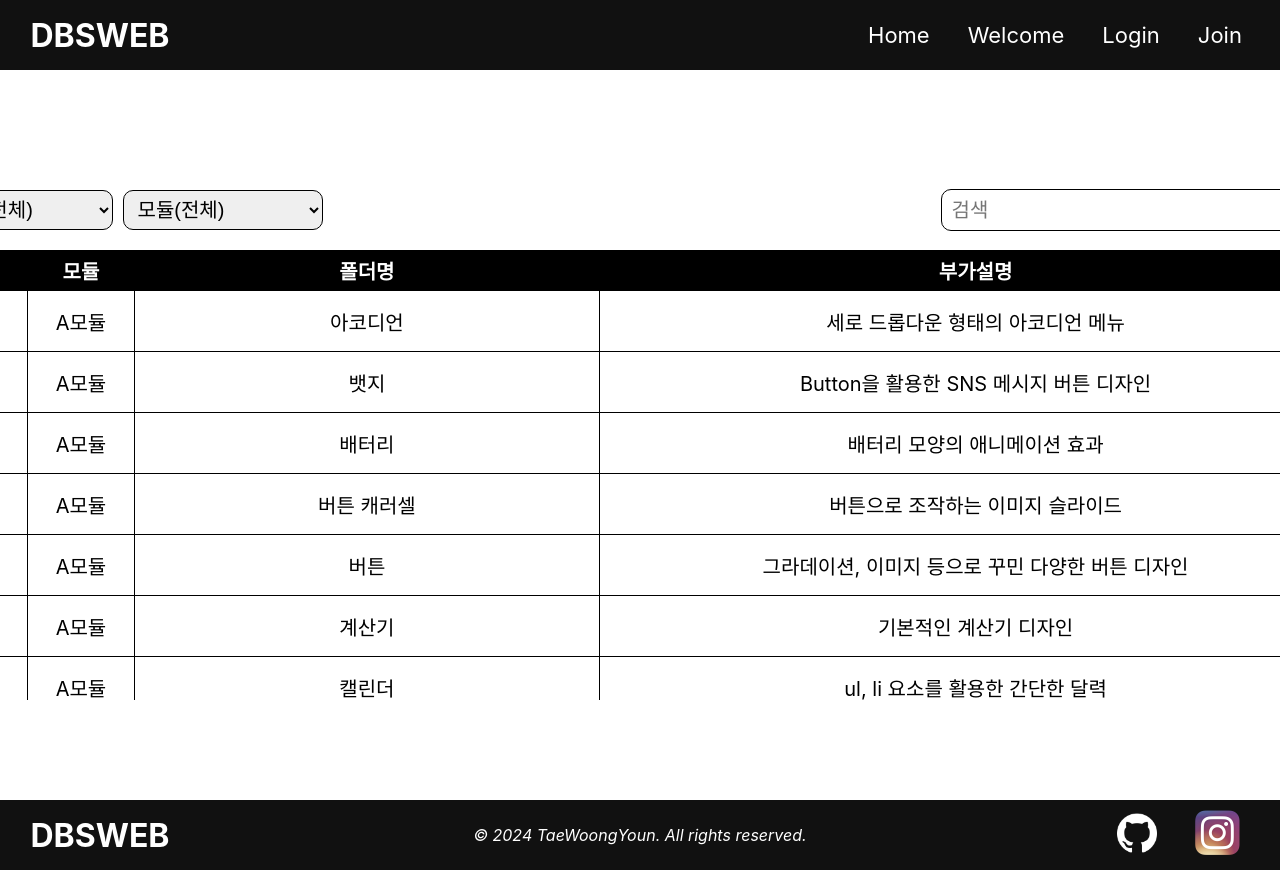
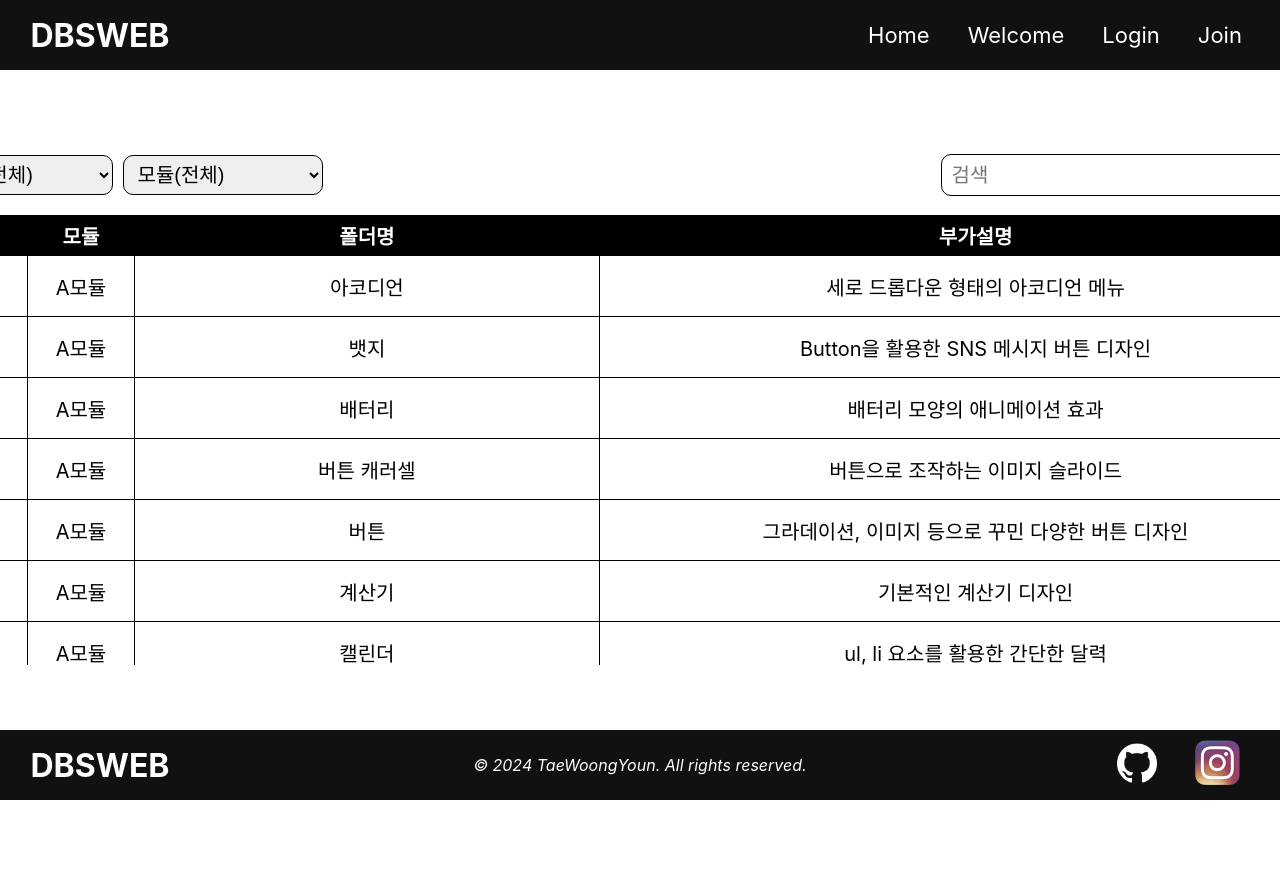
Before and after one commit to TaeWoongYoun/LMS, a React (Create React App) app: page / in a window 1280 px wide. Shown: the top 870 px of the page. After the commit the page ends 800 px from the top, so only its background shows below. Built offline with nearby package versions, Linux system fonts and the light colour scheme.

Commit message:
stye : Delete scroll

```diff
--- a/src/App.css
+++ b/src/App.css
@@ -48,7 +48,7 @@ nav ul{
 
 .content{
   width: 100%;
-  height: calc(100vh - 70px);
+  height: calc(100vh - 140px);
   display: grid;
   place-content: center;
 }
```
